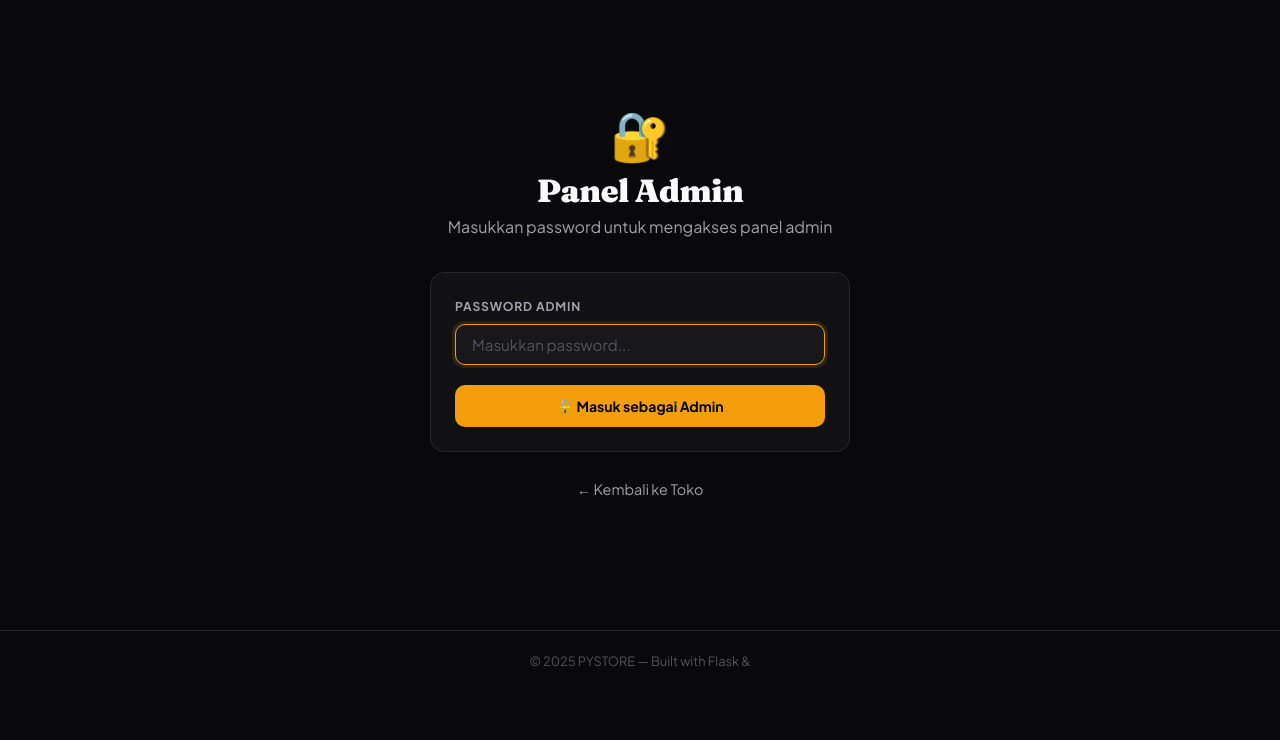
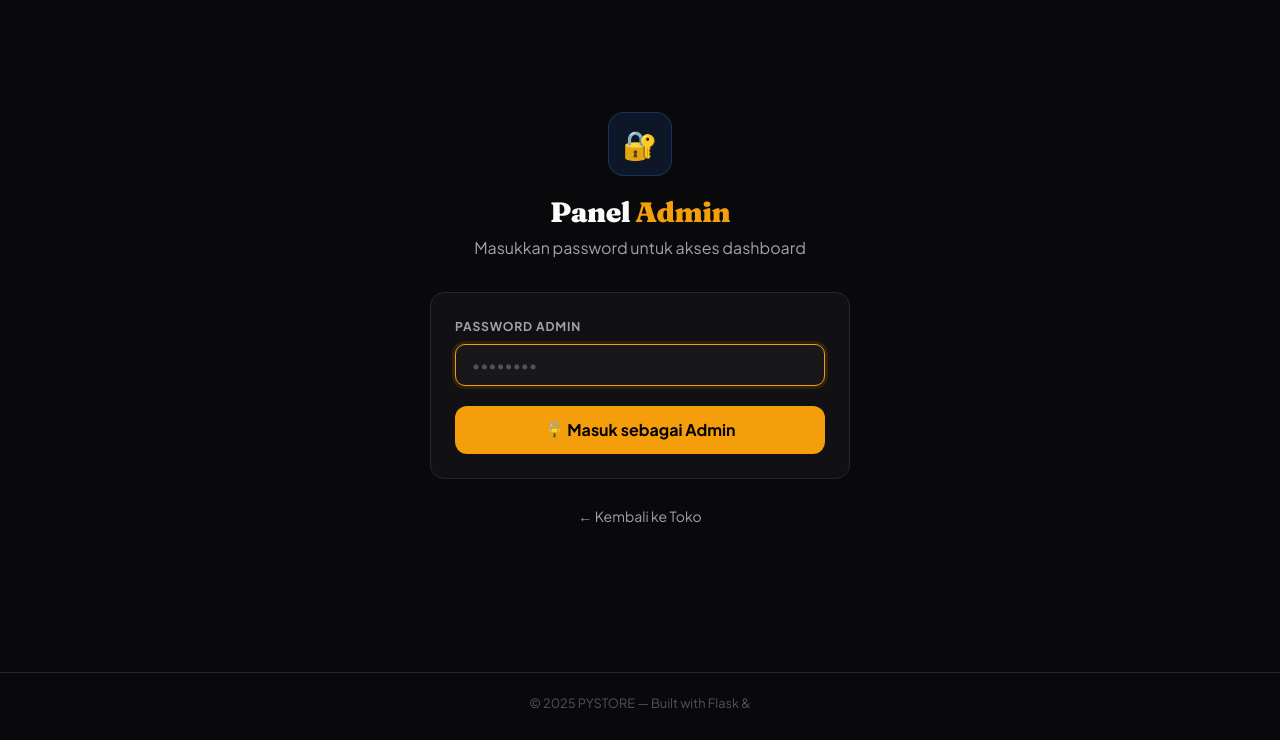
Before and after one commit to GabHub7/pystore, a Flask app: page /admin in a window 1280 px wide. Shown: the part 60-800 px from the top of the page. Run offline with Flask 3, Linux system fonts and the light colour scheme.

Commit message:
Update admin_login.html

```diff
--- a/templates/admin_login.html
+++ b/templates/admin_login.html
@@ -1,29 +1,31 @@
 {% extends "base.html" %}
-{% block title %}PYSTORE – Login Admin{% endblock %}
+{% block title %}PYSTORE – Admin Login{% endblock %}
 {% block content %}
+<div style="max-width:420px;margin:5rem auto;">
 
-<div style="max-width:420px;margin:4rem auto;">
-  <div class="page-header" style="text-align:center;">
-    <p style="font-size:3rem;">🔐</p>
-    <h1>Panel <span class="text-accent">Admin</span></h1>
-    <p class="text-muted">Masukkan password untuk mengakses panel admin</p>
+  <div style="text-align:center;margin-bottom:2rem;">
+    <div style="width:64px;height:64px;background:rgba(59,130,246,.12);border:1px solid rgba(59,130,246,.25);
+                border-radius:16px;display:flex;align-items:center;justify-content:center;
+                font-size:1.75rem;margin:0 auto 1.25rem;">🔐</div>
+    <h1 style="font-size:1.75rem;">Panel <span class="accent">Admin</span></h1>
+    <p class="text-muted" style="margin-top:0.4rem;">Masukkan password untuk akses dashboard</p>
   </div>
 
   <div class="card">
     <form method="POST" action="/admin">
       <div class="form-group">
         <label>Password Admin</label>
-        <input type="password" name="password" placeholder="Masukkan password..." autofocus>
+        <input type="password" name="password" placeholder="••••••••" autofocus>
       </div>
-      <button type="submit" class="btn btn-primary" style="width:100%;justify-content:center;padding:0.75rem;">
+      <button type="submit" class="btn btn-primary btn-full btn-lg">
         🔓 Masuk sebagai Admin
       </button>
     </form>
   </div>
 
   <div style="text-align:center;margin-top:1.5rem;">
-    <a href="/" class="text-muted" style="font-size:0.9rem;text-decoration:none;">← Kembali ke Toko</a>
+    <a href="/" class="text-muted" style="font-size:0.875rem;text-decoration:none;">← Kembali ke Toko</a>
   </div>
+
 </div>
-
 {% endblock %}
```
